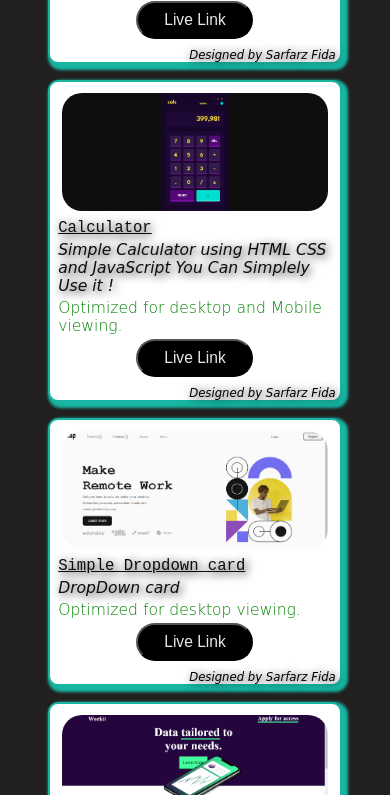
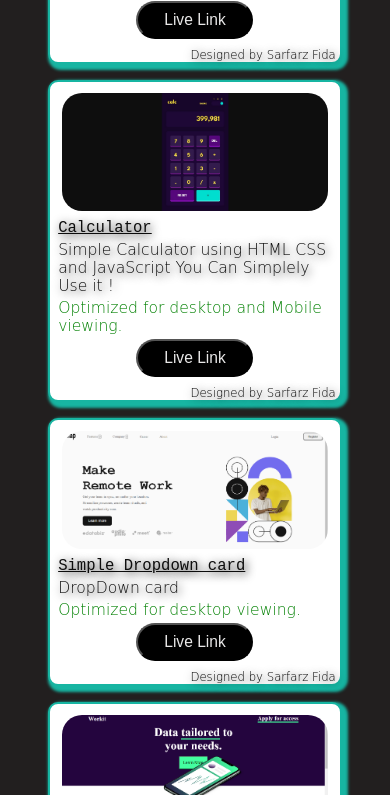
Before and after one commit to sarfaraz-baloch/portfolio, a plain HTML site: page index.html in a window 390 px wide. Shown: the part 1688-2483 px from the top of the page. Drawn offline with nearby package versions, Linux system fonts and the light colour scheme.

Commit message:
added css

```diff
--- a/style.css
+++ b/style.css
@@ -613,6 +613,10 @@ html,body{
 
     }
 
+    .heading-project p{
+        font-style: normal;
+    }
+
     .web1 .web-wrapper{
         width: 80vw;
         height: 50%;
@@ -657,6 +661,7 @@ html,body{
 
     .heading-project h5{
         font-size: 3vw;
+        font-style: normal;
     }
 
 
```
